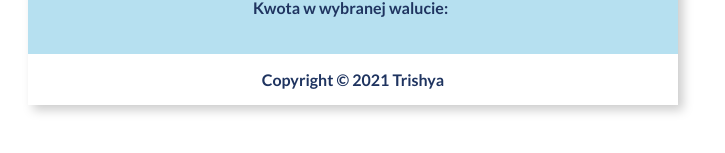
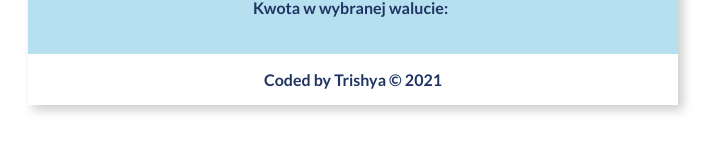
Before and after one commit to patrycja-i-lesniak/currency-converter-react-ver-1, a React (Create React App) app: page / in a window 1280 px wide. Shown: the part 435-588 px from the top of the page, without its empty margins (0-725 px from the left). Built offline with nearby package versions, Linux system fonts and the light colour scheme.

Commit message:
Footer component updated

```diff
--- a/src/App.js
+++ b/src/App.js
@@ -11,7 +11,7 @@ function App() {
     <Container>
       <Header title="Kalkulator walut" />
       <Form currencies={currencies} />
-      <Footer />
+      <Footer text="Coded by Trishya © 2021" />
     </Container>
     </>
   );
--- a/src/Footer/index.js
+++ b/src/Footer/index.js
@@ -1,9 +1,9 @@
 import "./style.css";
 import Paragraph from "../Paragraph";
 
-const Footer = () => (
+const Footer = ({text}) => (
     <footer className="footer">
-        <Paragraph text="Copyright © 2021 Trishya" />
+        <Paragraph text={text}/>
     </footer>
 );
 
```
